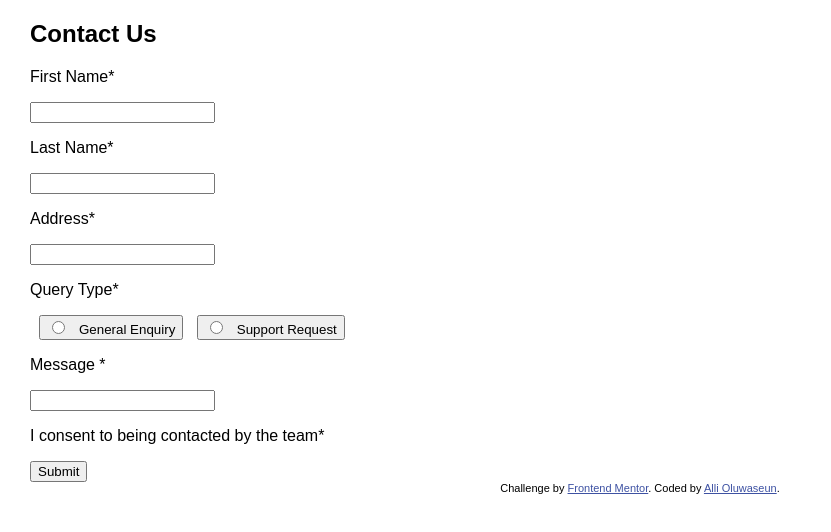
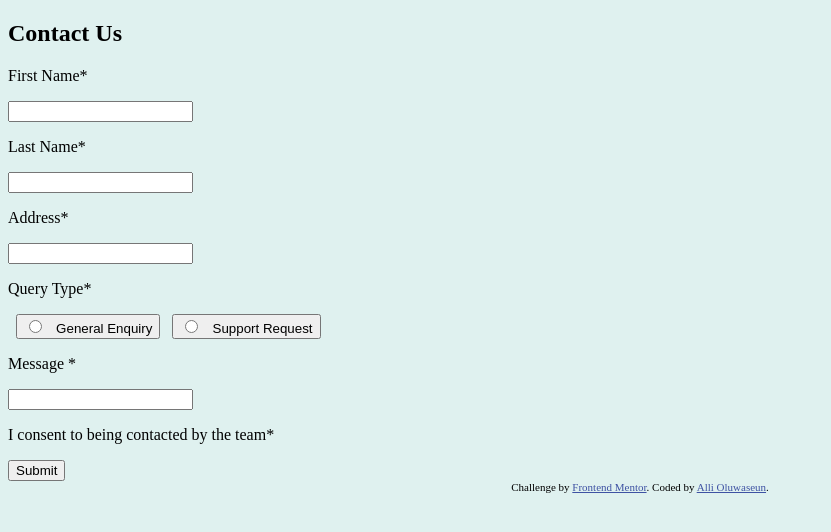
Before and after one commit to sean15535/Contact_form, a plain HTML site: page index.html in a window 1280 px wide. Shown: the whole page, without its empty margins (0-831 px from the left). Drawn offline with Linux system fonts and the light colour scheme.

Commit message:
"Added font import and CSS variables to :root, updated body styles"

```diff
--- a/style.css
+++ b/style.css
@@ -1,8 +1,14 @@
+@import url('https://fonts.googleapis.com/css2?family=Karla:ital,wght@0,200..800;1,200..800&display=swap');
+
+:root {
+  --green-200: hsl(148, 38%, 91%);
+  --green-600: hsl(169, 82%, 27%);
+  --red: hsl(0, 66%, 54%);
+  --white: hsl(0, 0%, 100%);
+  --grey-500: hsl(186, 15%, 59%);
+  --grey-900: hsl(187, 24%, 22%);
+  --font: "Karla", sans-serif;
+}
 body {
-    box-sizing: border-box;
-    font-family: "Karla", sans-serif;
-    font-optical-sizing: auto;
-    font-weight: 400;
-    margin: auto 30px;
-    font-style: normal;
+    background-color: #dff1ef;
 }
```
